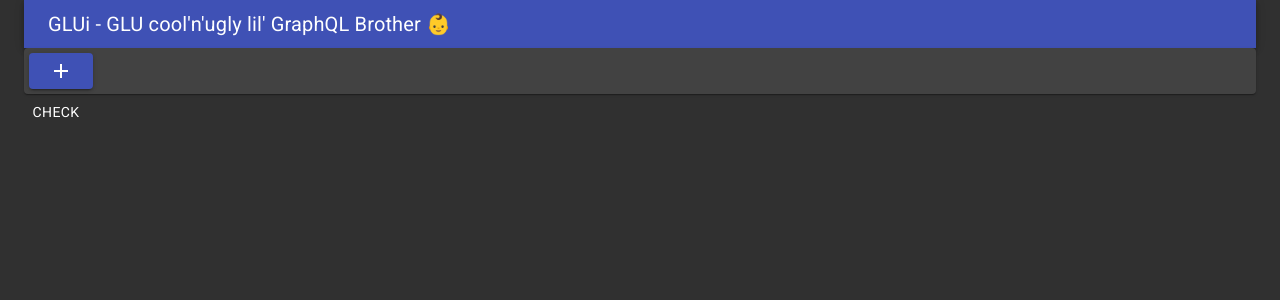
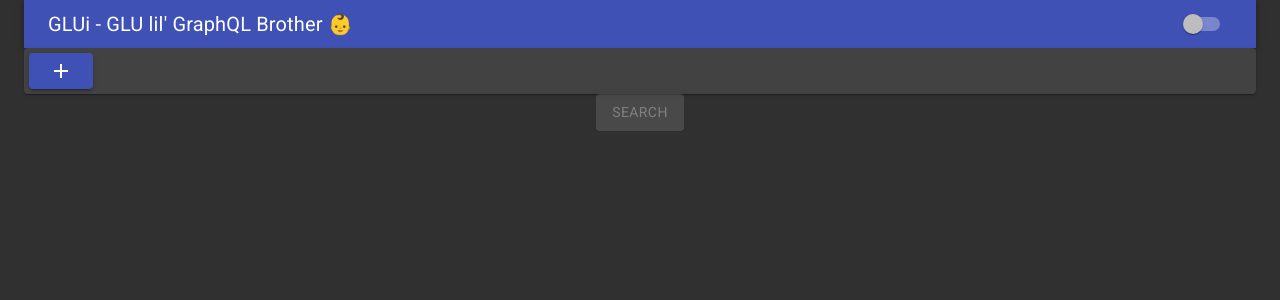
Before and after one commit to oleg79/gql-prex-client, a React (Create React App) app: page / in a window 1280 px wide. Shown: the top 300 px of the page. Built offline with nearby package versions, Linux system fonts and the light colour scheme.

Commit message:
Display flatten data.

```diff
--- a/src/App.js
+++ b/src/App.js
@@ -1,7 +1,7 @@
 import React from 'react';
 import styled from 'styled-components';
 import { v4 as uuidv4 } from 'uuid';
-import { createMuiTheme, ThemeProvider } from '@material-ui/core/styles';
+import { createMuiTheme, makeStyles, ThemeProvider } from '@material-ui/core/styles';
 import AppBar from '@material-ui/core/AppBar';
 import AddIcon from '@material-ui/icons/Add';
 import Button from '@material-ui/core/Button';
@@ -23,20 +23,25 @@
 import Paper from '@material-ui/core/Paper';
 import PeopleOutlineIcon from '@material-ui/icons/PeopleOutline';
 import SchoolIcon from '@material-ui/icons/School';
+import Switch from '@material-ui/core/Switch';
 import TextField from '@material-ui/core/TextField';
 import Toolbar from '@material-ui/core/Toolbar';
+import Tooltip from '@material-ui/core/Tooltip';
 import Typography from '@material-ui/core/Typography';
+import Divider from '@material-ui/core/Divider';
+import ListItemAvatar from '@material-ui/core/ListItemAvatar';
+import Avatar from '@material-ui/core/Avatar';
 
 import {gql} from 'apollo-boost';
 import { useQuery } from '@apollo/react-hooks';
 import orange from "@material-ui/core/colors/orange";
 
+const useStyles = makeStyles(() => ({
+  title: {
+    flexGrow: 1,
+  },
+}));
 
-const Result = ({query}) => {
-  const { loading, error, data } = useQuery(gql(query));
-  console.log(loading, error, data)
-  return null;
-};
 
 const theme = createMuiTheme({
   palette: {
@@ -54,6 +59,7 @@
   flex-wrap: wrap;
   margin: 0;
   padding: 5px;
+  align-items: center;
 `;
 
 const getIcon = (type) => ({
@@ -98,22 +104,103 @@
 })[previous]?.[current] ?? current;
 
 
-function buildQuery (querySet, fields, filters) {
-  return querySet.reduce((q, {id, type}) => {
-    const sanitizedType = sanitizeType(buildQuery.previousType, type);
+function resolvePath(querySet) {
+  return querySet.reduce((path, {type}) => {
+    const sanitizedType = sanitizeType(resolvePath.previousType, type);
+    resolvePath.previousType = type;
+    return [...path, sanitizedType];
+  }, []);
+}
+
+const getSanitizedPath = (querySet) => new Map(querySet.reduce((sqs, {id, type}) => {
+  if (sqs.length) {
+    const prev = sqs[sqs.length - 1];
+    const sanitizedType = sanitizeType(prev[1], type);
+
+    return [...sqs, [id, sanitizedType]];
+  }
+  return [...sqs, [id, type]]
+}, []));
+
+
+const buildQuery = (querySet, fields, filters) => {
+  const sanitizedPath = getSanitizedPath(querySet);
+
+  return querySet.reduce((q, {id}) => {
+    const sanitizedType = sanitizedPath.get(id);
     const f = [...fields.get(id).filter(([_, v]) => v).map(([v]) => v), '_PL_'];
 
     const qFilters = filters.get(id)
       .filter(([_, v]) => v).reduce((fs, [name, value]) => [...fs, `${name}: "${value}"`], []).join(', ')
 
-    buildQuery.previousType = type;
     return q.replace('_PL_', `${sanitizedType}${qFilters ? `(${qFilters})` : ''} {${f.join(' ')}}`)
   }, '{_PL_}').replace('_PL_', '');
 }
 
+const Result = ({query, path, isNested}) => {
+  const { loading, error, data } = useQuery(gql(query));
+
+  if (loading) {
+    return null;
+  }
+
+  if (error) {
+    return null;
+  }
+
+  if (data) {
+    if (isNested) {
+
+    } else {
+      const flattenData = [...new Set(path.slice(1).reduce((d, p) => {
+        const pl = ['schools', 'groups', 'teachers', 'students'];
+        console.log(d, p);
+        return d[pl.includes(p) ? 'flatMap' : 'map'](x => x[p]);
+      }, data[path[0]]))]
+
+      return (
+        <List
+          subheader={
+            <ListSubheader component="div" id="fields-subheader">
+              {path[path.length - 1]}
+            </ListSubheader>
+          }
+        >
+          {flattenData.map((item, i) => (
+            <ListItem key={i} alignItems="flex-start">
+              <ListItemAvatar>
+                <Avatar alt="Remy Sharp" src="https://via.placeholder.com/300.png/09f/fff" />
+              </ListItemAvatar>
+              <ListItemText
+                primary={item.name || item.username}
+                secondary={
+                  <React.Fragment>
+                    <Typography
+                      component="span"
+                      variant="body2"
+                      // className={classes.inline}
+                      color="textPrimary"
+                    >
+                      {item.firstName} {item.lastName} {!item.firstName && !item.lastName ? 'no additional info' : ''}
+                    </Typography>
+                  </React.Fragment>
+                }
+              />
+            </ListItem>
+          ))}
+
+        </List>
+      );
+    }
+  }
+  return null;
+};
+
 const App = () => {
+  const classes = useStyles();
 
   const [query, setQuery] = React.useState(null);
+  const [nestedResult, setNestedResult] = React.useState(false);
   const [querySet, setQuerySet] = React.useState([]);
   const [anchorEl, setAnchorEl] = React.useState(null);
   const [selectedQueryItem, setSelectedQueryItem] = React.useState(null);
@@ -134,12 +221,13 @@
 
     setFields(fs => fs.set(id, getFields(type).map(f => [f, true])))
     setFilters(fs => fs.set(id, getFilters(type).map(f => [f, ''])))
-
+    setQuery(null);
     handleClose();
   };
 
   const deleteQueryItem = (id) => () => {
     setQuerySet(querySet => querySet.filter(q => q.id !== id));
+    setQuery(null);
   };
 
   const toggleField = (id, text) => () => {
@@ -166,7 +254,17 @@
       <StyledContainer fixed>
         <AppBar position='static'>
           <Toolbar variant='dense'>
-            <Typography variant='h6' color='inherit'>GLUi - GLU cool'n'ugly lil' GraphQL Brother 👶</Typography>
+            <Typography variant='h6' color='inherit' className={classes.title}>
+              GLUi - GLU lil' GraphQL Brother 👶
+            </Typography>
+            <Tooltip title='nested result' placement='left' arrow>
+              <Switch
+                checked={nestedResult}
+                onChange={() => setNestedResult(v => !v)}
+                name="checkedA"
+                inputProps={{ 'aria-label': 'secondary checkbox' }}
+              />
+            </Tooltip>
           </Toolbar>
         </AppBar>
         <QueryInput>
@@ -314,8 +412,19 @@
             </Grid>
           </Paper>
         }
-        <Button onClick={performQuery}>CHECK</Button>
-        {query && <Result query={query}/>}
+        <Grid container justify='center'>
+          <Button
+            variant='contained'
+            color='primary'
+            onClick={performQuery}
+            disabled={querySet.length === 0}
+          >search</Button>
+        </Grid>
+        {query && <Result
+          query={query}
+          path={Array.from(getSanitizedPath(querySet)).map(([_, path]) => path)}
+          isNested={nestedResult}
+        />}
       </StyledContainer>
     </ThemeProvider>
   );
```
